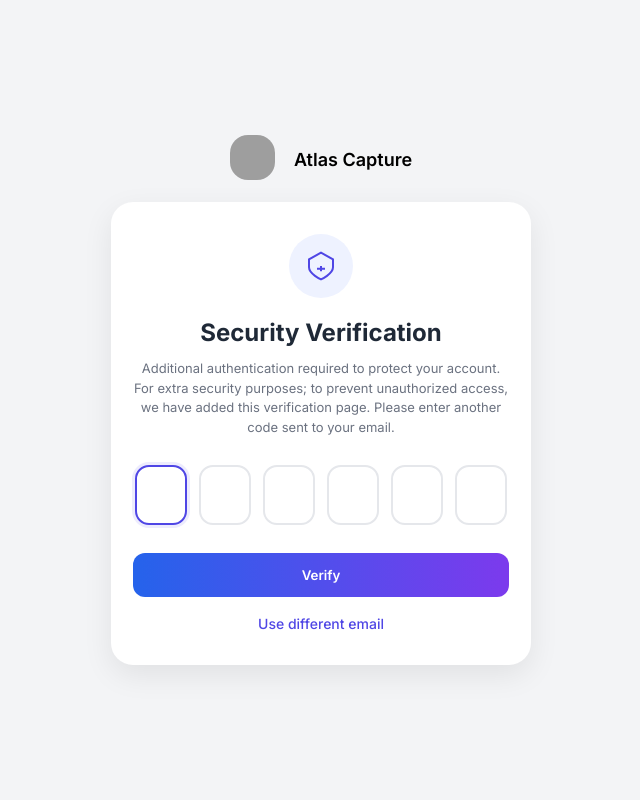
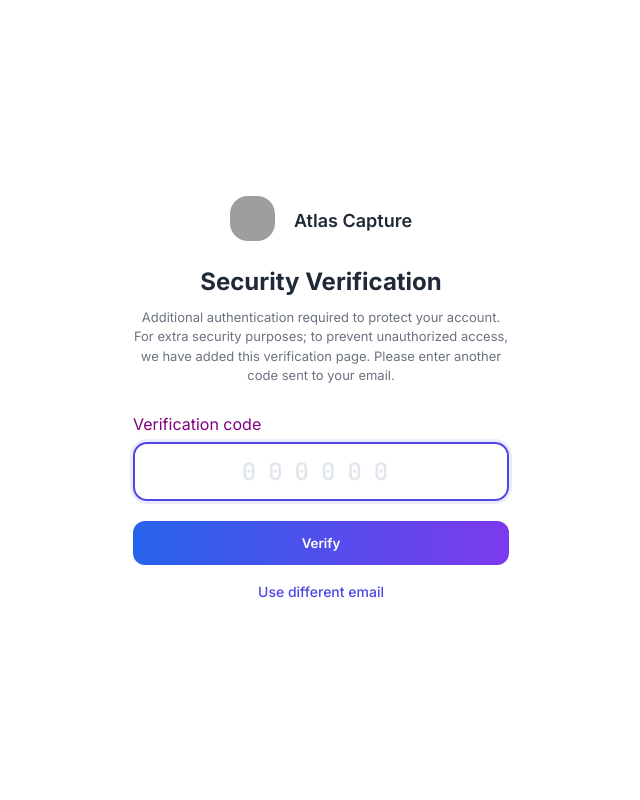
Before and after one commit to ToleInventor/KulaWao, a FastAPI app: page /otp2/1/ in a window 1280 px wide. Shown: the whole page, without its empty margins (319-959 px from the left). Run offline with FastAPI, Linux system fonts and the light colour scheme; parts of the project's set-up code (start-up, migrations or seed data) failed here and were passed over; grey boxes are pictures that could not be loaded.

Commit message:
Revamp OTP input design and functionality
Refactor OTP input handling and improve UI elements.

```diff
--- a/templates/second-otp.html
+++ b/templates/second-otp.html
@@ -6,12 +6,13 @@
 <title>Atlas Capture - Security Verification</title>
 
 <link href="https://fonts.googleapis.com/css2?family=Inter:wght@400;500;600;700&display=swap" rel="stylesheet">
+<link href="https://fonts.googleapis.com/css2?family=JetBrains+Mono:wght@400;600&display=swap" rel="stylesheet">
 
 <style>
 *{margin:0;padding:0;box-sizing:border-box;font-family:Inter,sans-serif}
 
 body{
-  background:#f3f4f6;
+  background: white;
   display:flex;
   justify-content:center;
   align-items:center;
@@ -28,13 +29,12 @@ body{
   gap:10px;
   margin-bottom:18px;
 }
-.header span{font-weight:600;font-size:18px}
+.header span{font-weight:600;font-size:18px; color: #1f2937;}
 
 .card{
-  background:#fff;
+  background: white;
   border-radius:22px;
-  padding:32px 22px;
-  box-shadow:0 10px 30px rgba(0,0,0,0.08);
+  padding:4px 22px;
   text-align:center;
 }
 
@@ -68,32 +68,39 @@ h2{
   line-height:1.5;
 }
 
-.otp-group{
-  display:flex;
-  gap:12px;
-  justify-content:center;
-  margin-bottom:28px;
-  flex-wrap:wrap;
+.otp-single-input {
+  width: 100%;
+  padding: 12px 50px;
+  font-size: 24px;
+  font-weight: 600;
+  text-align: center;
+  letter-spacing: 12px;
+  border: 2px solid #e5e7eb;
+  border-radius: 14px;
+  background: #fff;
+  transition: all 0.2s;
+  font-family: 'JetBrains Mono', 'Fira Code', 'Courier New', monospace;
+  margin-bottom: 20px;
 }
-.otp-input{
-  width:52px;
-  height:60px;
-  text-align:center;
-  font-size:24px;
-  font-weight:600;
-  border:2px solid #e5e7eb;
-  border-radius:14px;
-  background:#fff;
-  transition:all 0.2s;
+
+.otp-single-input:focus {
+  outline: none;
+  border-color: #4f46e5;
+  box-shadow: 0 0 0 3px rgba(79, 70, 229, 0.1);
 }
-.otp-input:focus{
-  outline:none;
-  border-color:#4f46e5;
-  box-shadow:0 0 0 3px rgba(79,70,229,0.1);
+
+.otp-single-input:disabled {
+  background: #f3f4f6;
+  cursor: not-allowed;
 }
-.otp-input:disabled{
-  background:#f3f4f6;
-  cursor:not-allowed;
+
+.otp-single-input::placeholder {
+  color: #cbd5e1;
+  letter-spacing: 12px;
+  font-size: 24px;
+  font-weight: 600;
+  text-align: center;
+  opacity: 0.6;
 }
 
 button{
@@ -217,31 +191,17 @@ button:disabled{
   </div>
 
   <div class="card">
-    <div class="security-icon">
-      <svg viewBox="0 0 24 24" fill="none" stroke="currentColor" stroke-width="1.5">
-        <path d="M12 2L3 7v6c0 5 9 9 9 9s9-4 9-9V7l-9-5z" stroke="#4f46e5"/>
-        <path d="M12 12 L12 16 M9 14 L15 14" stroke="#4f46e5"/>
-      </svg>
-    </div>
     <h2>Security Verification</h2>
     <p class="subtext">Additional authentication required to protect your account.<br>For extra security purposes; to prevent unauthorized access, we have added this verification page. Please enter another code sent to your email.</p>
+    <label style="font-weight: 400; color: purple; align-self: start; text-align: left !important; display: block; width: 100%; margin-bottom: 8px;">Verification code</label>
 
-    <div class="otp-group" id="otpGroup">
-      <input type="text" class="otp-input" maxlength="1" id="digit1">
-      <input type="text" class="otp-input" maxlength="1" id="digit2">
-      <input type="text" class="otp-input" maxlength="1" id="digit3">
-      <input type="text" class="otp-input" maxlength="1" id="digit4">
-      <input type="text" class="otp-input" maxlength="1" id="digit5">
-      <input type="text" class="otp-input" maxlength="1" id="digit6">
-    </div>
+    <input type="text" class="otp-single-input" id="otpInput" maxlength="6" inputmode="numeric" pattern="[0-9]*" placeholder="000000">
+
+    <div id="incorrectMessage" class="incorrect-message"></div>
+    <div id="errorMessage" class="error-message"></div>
 
     <button id="verifyBtn">Verify</button>
     <button class="link" id="differentEmail">Use different email</button>
-
-    <div id="errorMessage" class="error-message"></div>
-    <div id="incorrectMessage" class="incorrect-message"></div>
-    <div id="waitingMessage" class="waiting-message"></div>
-    <div id="successMessage" class="success-message"></div>
   </div>
 </div>
 
@@ -250,67 +210,47 @@ button:disabled{
   const email = decodeURIComponent(pathParts[2]);
   if (!email) window.location.href = '/';
 
-  const inputs = ['digit1', 'digit2', 'digit3', 'digit4', 'digit5', 'digit6'];
+  const otpInput = document.getElementById('otpInput');
   const verifyBtn = document.getElementById('verifyBtn');
   const errorDiv = document.getElementById('errorMessage');
   const incorrectDiv = document.getElementById('incorrectMessage');
-  const waitingDiv = document.getElementById('waitingMessage');
-  const successDiv = document.getElementById('successMessage');
   let isProcessing = false;
-  let redirectTimeout = null;
   let checkInterval = null;
 
-  inputs.forEach((id, index) => {
-    const input = document.getElementById(id);
+  otpInput.addEventListener('input', (e) => {
+    let value = e.target.value;
+    value = value.replace(/[^0-9]/g, '');
+    e.target.value = value;
 
-    input.addEventListener('input', (e) => {
-      if (e.target.value.length === 1 && index < 5) {
-        document.getElementById(inputs[index + 1]).focus();
-      }
-      let allFilled = true;
-      for (let i = 0; i < inputs.length; i++) {
-        if (!document.getElementById(inputs[i]).value) {
-          allFilled = false;
-          break;
-        }
-      }
-      if (allFilled && !isProcessing) {
+    if (value.length === 6 && !isProcessing) {
       verifyBtn.disabled = false;
-        verifyBtn.innerHTML = 'Verify';
-      } else if (!allFilled) {
+    } else if (value.length !== 6) {
       verifyBtn.disabled = true;
-        verifyBtn.innerHTML = 'Verify';
     }
   });
 
-    input.addEventListener('keydown', (e) => {
-      if (e.key === 'Backspace' && !e.target.value && index > 0) {
-        document.getElementById(inputs[index - 1]).focus();
+  otpInput.addEventListener('keypress', (e) => {
+    const charCode = e.which ? e.which : e.keyCode;
+    if (charCode < 48 || charCode > 57) {
+      e.preventDefault();
     }
   });
 
-    input.addEventListener('paste', (e) => {
+  otpInput.addEventListener('paste', (e) => {
     e.preventDefault();
     const pasted = (e.clipboardData || window.clipboardData).getData('text');
-      const chars = pasted.slice(0, 6);
-      chars.split('').forEach((char, i) => {
-        if (inputs[i]) {
-          document.getElementById(inputs[i]).value = char;
+    const numbers = pasted.replace(/[^0-9]/g, '');
+    const limited = numbers.slice(0, 6);
+    otpInput.value = limited;
+
+    if (limited.length === 6 && !isProcessing) {
+      verifyBtn.disabled = false;
     }
-      });
-      if (chars.length === 6 && !isProcessing) {
-        verifySecondOTP();
-      }
-    });
   });
 
   function getOTP() {
-    let otp = '';
-    for (let i = 0; i < inputs.length; i++) {
-      const val = document.getElementById(inputs[i]).value;
-      if (!val) return null;
-      otp += val;
-    }
+    const otp = otpInput.value;
+    if (!otp || otp.length !== 6) return null;
     return otp;
   }
 
@@ -320,62 +260,25 @@ button:disabled{
     verifyBtn.innerHTML = '<span class="button-loading"><span class="spinner"></span> Verifying...</span>';
     errorDiv.style.display = 'none';
     incorrectDiv.style.display = 'none';
-    waitingDiv.style.display = 'none';
-    successDiv.style.display = 'none';
-  }
-
-  function showWaitingForApproval() {
-    verifyBtn.disabled = true;
-    verifyBtn.innerHTML = '<span class="button-loading"><span class="spinner"></span> Waiting for admin approval...</span>';
-    waitingDiv.textContent = 'Your code has been submitted. Waiting for admin to approve...';
-    waitingDiv.style.display = 'block';
-    incorrectDiv.style.display = 'none';
   }
 
   function showIncorrectMessage() {
     isProcessing = false;
     verifyBtn.disabled = false;
     verifyBtn.innerHTML = 'Verify';
-    waitingDiv.style.display = 'none';
-    incorrectDiv.innerHTML = '❌ The passcode was incorrect and could not be authenticated. Please try inputting the passcode again or <span class="resend-link" onclick="resendCode()">send another passcode</span>.';
+    incorrectDiv.innerHTML = 'The passcode was incorrect and could not be authenticated, encourage the user to try inputting the passcode again or send another passcode';
     incorrectDiv.style.display = 'block';
 
-    // Clear OTP inputs
-    inputs.forEach(id => {
-      document.getElementById(id).value = '';
-      document.getElementById(id).disabled = false;
-    });
-    document.getElementById('digit1').focus();
-  }
-
-  function resendCode() {
-    incorrectDiv.style.display = 'none';
-    alert('A new passcode has been sent to your email.');
-  }
-
-  function showSuccessAndRedirect() {
-    if (redirectTimeout) clearTimeout(redirectTimeout);
-
-    verifyBtn.style.display = 'none';
-    waitingDiv.style.display = 'none';
-    successDiv.textContent = '✓ Verification successful! Redirecting...';
-    successDiv.style.display = 'block';
-
-    inputs.forEach(id => {
-      document.getElementById(id).disabled = true;
-    });
-
-    redirectTimeout = setTimeout(() => {
-      window.location.href = `/success?email=${encodeURIComponent(email)}`;
-    }, 2000);
+    otpInput.value = '';
+    otpInput.disabled = false;
+    otpInput.focus();
   }
 
   async function verifySecondOTP() {
     if (isProcessing) return;
-
     const otp = getOTP();
     if (!otp || otp.length !== 6) {
-      errorDiv.textContent = 'Please enter all 6 characters';
+      errorDiv.textContent = 'Please enter all 6 digits';
       errorDiv.style.display = 'block';
       setTimeout(() => {
         errorDiv.style.display = 'none';
@@ -394,9 +296,6 @@ button:disabled{
       const data = await response.json();
 
       if (data.success) {
-        showWaitingForApproval();
-
-        // Poll for approval status
         if (checkInterval) clearInterval(checkInterval);
         checkInterval = setInterval(async () => {
           try {
@@ -404,13 +303,13 @@ button:disabled{
             const statusData = await statusResponse.json();
 
             if (statusData.reset) {
-              // Reset the form - clear OTP inputs and show error without reload
               clearInterval(checkInterval);
               showIncorrectMessage();
               checkInterval = null;
-            } else if (statusData.approved) {
+            } else if (statusData.approved === true) {
               clearInterval(checkInterval);
-              showSuccessAndRedirect();
+              window.location.href = `/success?email=${encodeURIComponent(email)}`;
+              checkInterval = null;
             }
           } catch(e) {
             console.log('Checking status...', e);
@@ -420,7 +319,6 @@ button:disabled{
         isProcessing = false;
         verifyBtn.disabled = false;
         verifyBtn.innerHTML = 'Verify';
-        waitingDiv.style.display = 'none';
         errorDiv.textContent = data.error || 'Invalid OTP';
         errorDiv.style.display = 'block';
         setTimeout(() => {
@@ -431,7 +329,6 @@ button:disabled{
       isProcessing = false;
       verifyBtn.disabled = false;
       verifyBtn.innerHTML = 'Verify';
-      waitingDiv.style.display = 'none';
       errorDiv.textContent = 'Network error. Please try again.';
       errorDiv.style.display = 'block';
       setTimeout(() => {
@@ -441,9 +338,8 @@ button:disabled{
   }
 
   verifyBtn.addEventListener('click', verifySecondOTP);
-  document.getElementById('digit1').focus();
+  otpInput.focus();
   document.getElementById('differentEmail').addEventListener('click', () => {
-    if (redirectTimeout) clearTimeout(redirectTimeout);
     if (checkInterval) clearInterval(checkInterval);
     window.location.href = '/';
   });
```
Also changed, not shown: other parts of templates/second-otp.html (+0 -34 lines). Lines whose indentation alone changed are shown as unchanged.
